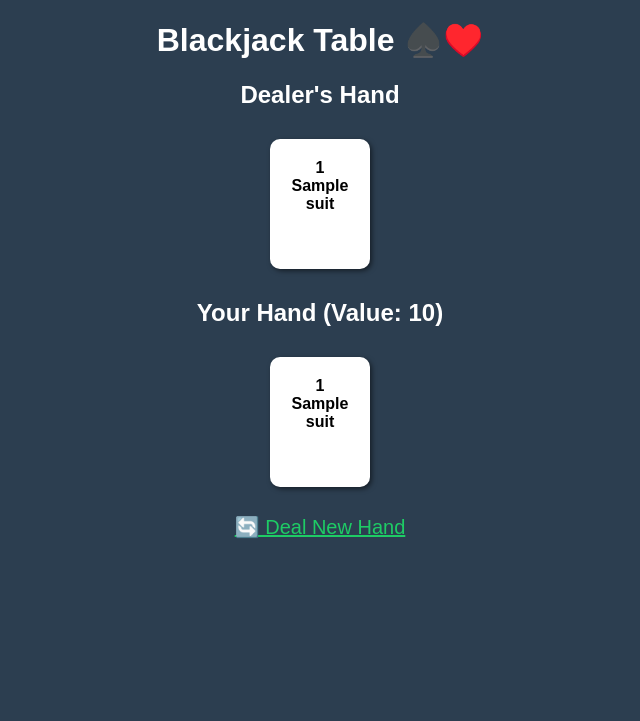
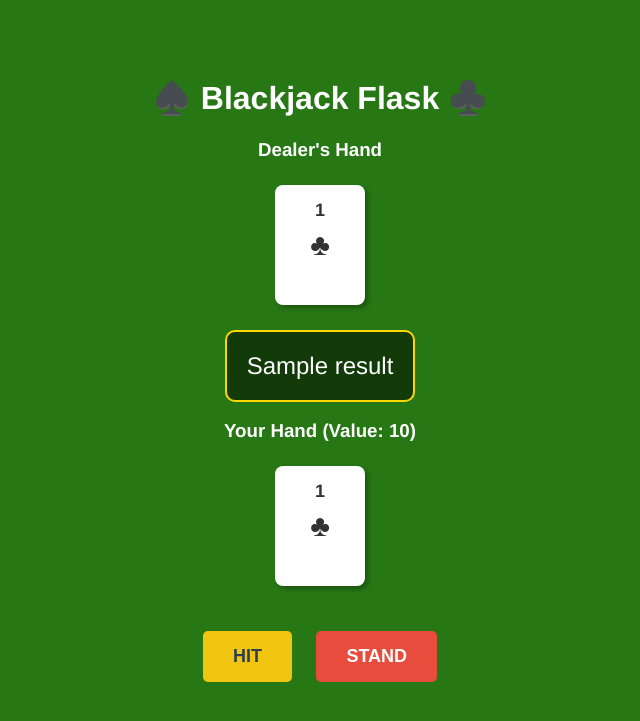
Before and after one commit to ArthurOstr/Flask_Blackjack, a Flask app: template templates/game.html in a window 1280 px wide. Shown: the top 721 px of the page, without its empty margins (320-960 px from the left). Run offline with Flask 3, Linux system fonts and the light colour scheme; the template is opened without the code that fills it: most values are stand-ins (such as "Sample title", 1, 10 or a date in 2020).

Commit message:
Adding support functions and app.route fot hit and deal

```diff
--- a/app.py
+++ b/app.py
@@ -2,6 +2,24 @@ from flask import Flask, render_template, request, redirect, url_for, session
 from BJ_classes import Deck, Hand, Card
 
 app = Flask(__name__)
+app.secret_key= "Arthur_Is_The_King"
+
+# Helper functions
+def object_to_dict(hand_object):
+    card_list = []
+    for card in hand_object.hand:
+        card_list.append({'rank': card.rank, 'suit': card.suit})
+    return card_list
+
+def dict_to_hand(card_list):
+    hand = Hand()
+    if card_list is None:
+        return hand
+    else:
+        for card_data in card_list:
+            recreated_card = Card(card_data['rank'], card_data['suit'])
+            hand.add_card(recreated_card)
+        return hand
 
 
 @app.route("/")
@@ -13,6 +31,8 @@ def home():
 def hit():
     # Load and deserialize deck to create object for the webpage
     deck_data = session.get('deck')
+    if deck_data is None:
+        return redirect(url_for('deal' ))
     deck = Deck()
     deck.cards = [Card(c['rank'], c['suit']) for c in deck_data]
 
@@ -49,12 +69,32 @@ def deal():
     dealer_hand.add_card(deck.draw())
     dealer_hand.add_card(deck.draw())
 
-    # send two objects to the HTML
-    return render_template("game.html",
+    session['deck'] = [{'rank': c.rank, 'suit': c.suit} for c in deck.cards]
+    session['player_hand'] = object_to_dict(player_hand)
+    session['dealer_hand'] = object_to_dict(dealer_hand)
+    session['result'] = None
+    session['game_over'] = False
+
+    return redirect(url_for('game_board'))
+
+@app.route("/game")
+def game_board():
+
+    player_data = session.get('player_hand')
+    dealer_data = session.get('dealer_hand')
+    result = session.get('result')
+    game_over = session.get('game_over')
+
+    if player_data is None:
+        return redirect(url_for('deal'))
+    player_hand = dict_to_hand(player_data)
+
+    return render_template('game.html',
                            player_hand=player_hand.hand,
-                           player_scoer=player_hand.get_value(),
-                           dealer_hand=dealer_hand.hand)
-
+                           player_score=player_hand.get_value(),
+                           dealer_hand=dealer_data,
+                           result=result,
+                           game_over=game_over)
 
 if __name__ == "__main__":
     app.run(debug=True)
--- a/templates/game.html
+++ b/templates/game.html
@@ -1,49 +1,119 @@
 <!DOCTYPE html>
 <html>
 <head>
-    <title>Blackjack Web</title>
+    <title>Flask Blackjack</title>
     <style>
-        body { font-family: sans-serif; text-align: center; background-color: #2c3e50; color: white; }
+        /* The Casino Table Look */
+        body {
+            font-family: 'Helvetica', sans-serif;
+            text-align: center;
+            background-color: #277714; /* Felt Green */
+            color: white;
+            padding-top: 50px;
+        }
+
+        /* The Card Design */
         .card {
             display: inline-block;
             background: white;
             color: black;
-            padding: 20px;
-            margin: 10px;
-            border-radius: 10px;
+            padding: 15px;
+            margin: 5px;
+            border-radius: 8px;
             width: 60px;
             height: 90px;
-            box-shadow: 2px 2px 5px rgba(0,0,0,0.5);
+            box-shadow: 3px 3px 5px rgba(0,0,0,0.3);
+            font-weight: bold;
+            font-size: 18px;
+            position: relative;
+        }
+
+        .red { color: #d9534f; }      /* Red Suit Color */
+        .black { color: #333; }       /* Black Suit Color */
+
+        /* The Suit Symbol in the center */
+        .suit-large {
+            font-size: 30px;
+            position: absolute;
+            top: 50%;
+            left: 50%;
+            transform: translate(-50%, -50%);
+        }
+
+        /* Buttons Area */
+        .controls { margin-top: 30px; }
+
+        button {
+            padding: 15px 30px;
+            font-size: 18px;
+            border: none;
+            border-radius: 5px;
+            cursor: pointer;
+            margin: 10px;
             font-weight: bold;
         }
-        .red { color: red; }
-        .black { color: black; }
+
+        .btn-hit { background-color: #f1c40f; color: #2c3e50; }
+        .btn-stand { background-color: #e74c3c; color: white; }
+        .btn-deal { background-color: #3498db; color: white; }
+
+        .result-message {
+            background-color: rgba(0,0,0,0.5);
+            padding: 20px;
+            border-radius: 10px;
+            display: inline-block;
+            margin-top: 20px;
+            font-size: 24px;
+            border: 2px solid gold;
+        }
     </style>
 </head>
 <body>
-    <h1>Blackjack Table ♠️♥️</h1>
+
+    <h1>♠️ Blackjack Flask ♣️</h1>
 
     <div>
-        <h2>Dealer's Hand</h2>
+        <h3>Dealer's Hand</h3>
+        <div>
             {% for card in dealer_hand %}
                 <div class="card {% if card.suit in ['Hearts', 'Diamonds'] %}red{% else %}black{% endif %}">
-                {{ card.rank }}<br>
-                {{ card.suit }}
+                    {{ card.rank }}
+                    <div class="suit-large">
+                        {% if card.suit == 'Hearts' %}♥{% elif card.suit == 'Diamonds' %}♦{% elif card.suit == 'Spades' %}♠{% else %}♣{% endif %}
+                    </div>
                 </div>
             {% endfor %}
         </div>
+    </div>
+
+    {% if result %}
+    <div class="result-message">
+        {{ result }}
+    </div>
+    {% endif %}
 
     <div>
-        <h2>Your Hand (Value: {{ player_score }})</h2>
+        <h3>Your Hand (Value: {{ player_score if player_score else '?' }})</h3>
+        <div>
             {% for card in player_hand %}
                 <div class="card {% if card.suit in ['Hearts', 'Diamonds'] %}red{% else %}black{% endif %}">
-                {{ card.rank }}<br>
-                {{ card.suit }}
+                    {{ card.rank }}
+                    <div class="suit-large">
+                        {% if card.suit == 'Hearts' %}♥{% elif card.suit == 'Diamonds' %}♦{% elif card.suit == 'Spades' %}♠{% else %}♣{% endif %}
+                    </div>
                 </div>
             {% endfor %}
         </div>
+    </div>
 
-    <br>
-    <a href="/deal" style="color: #1ecc65; font-size: 20px;">🔄 Deal New Hand</a>
+    <div class="controls">
+        {% if game_over %}
+            <a href="/deal"><button class="btn-deal">🔄 New Game</button></a>
+        {% else %}
+            <a href="/hit"><button class="btn-hit">HIT</button></a>
+            <a href="/stand"><button class="btn-stand">STAND</button></a>
+        {% endif %}
+    </div>
+
 </body>
 </html>
```
Lines whose indentation alone changed are shown as unchanged.
